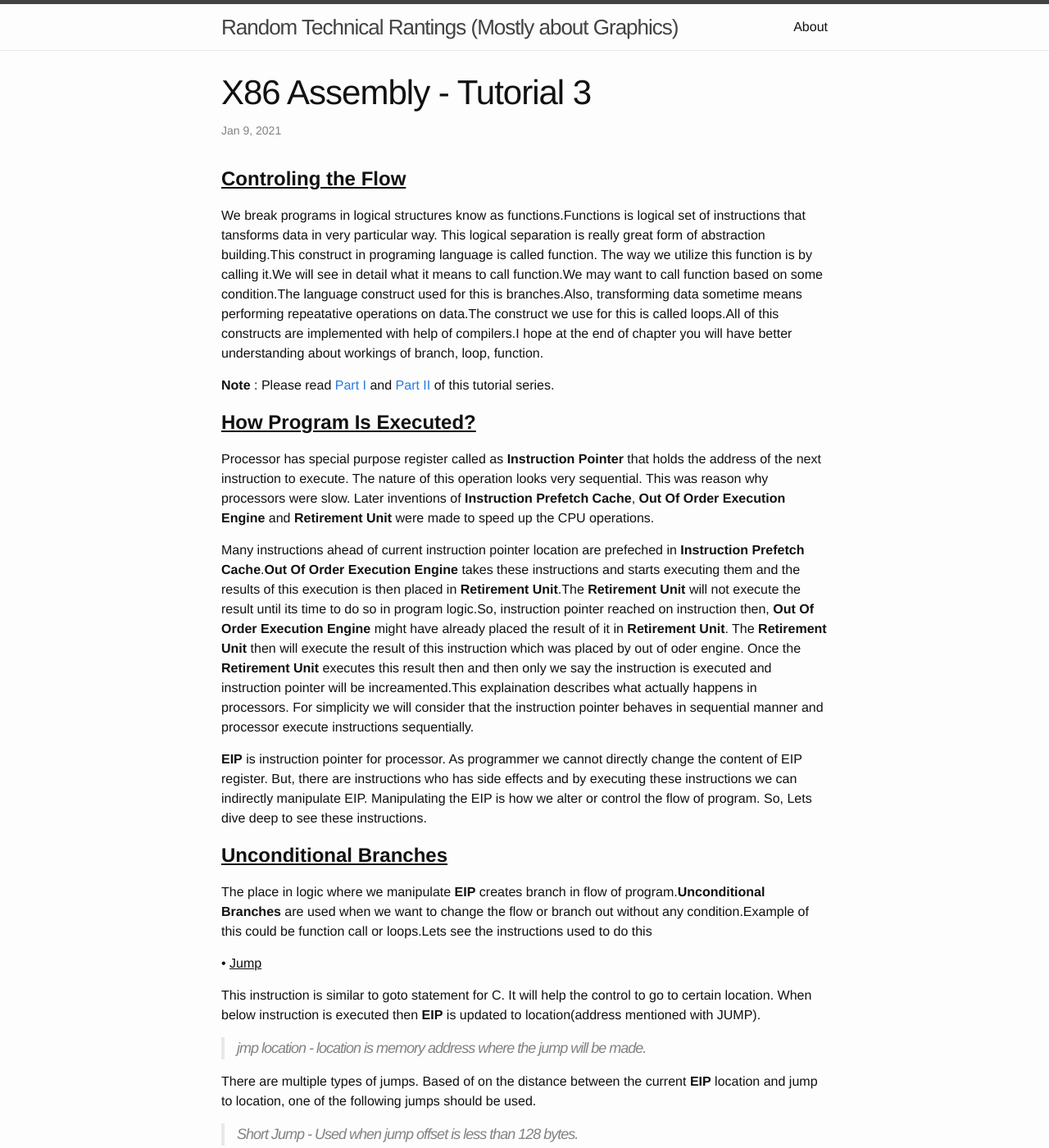
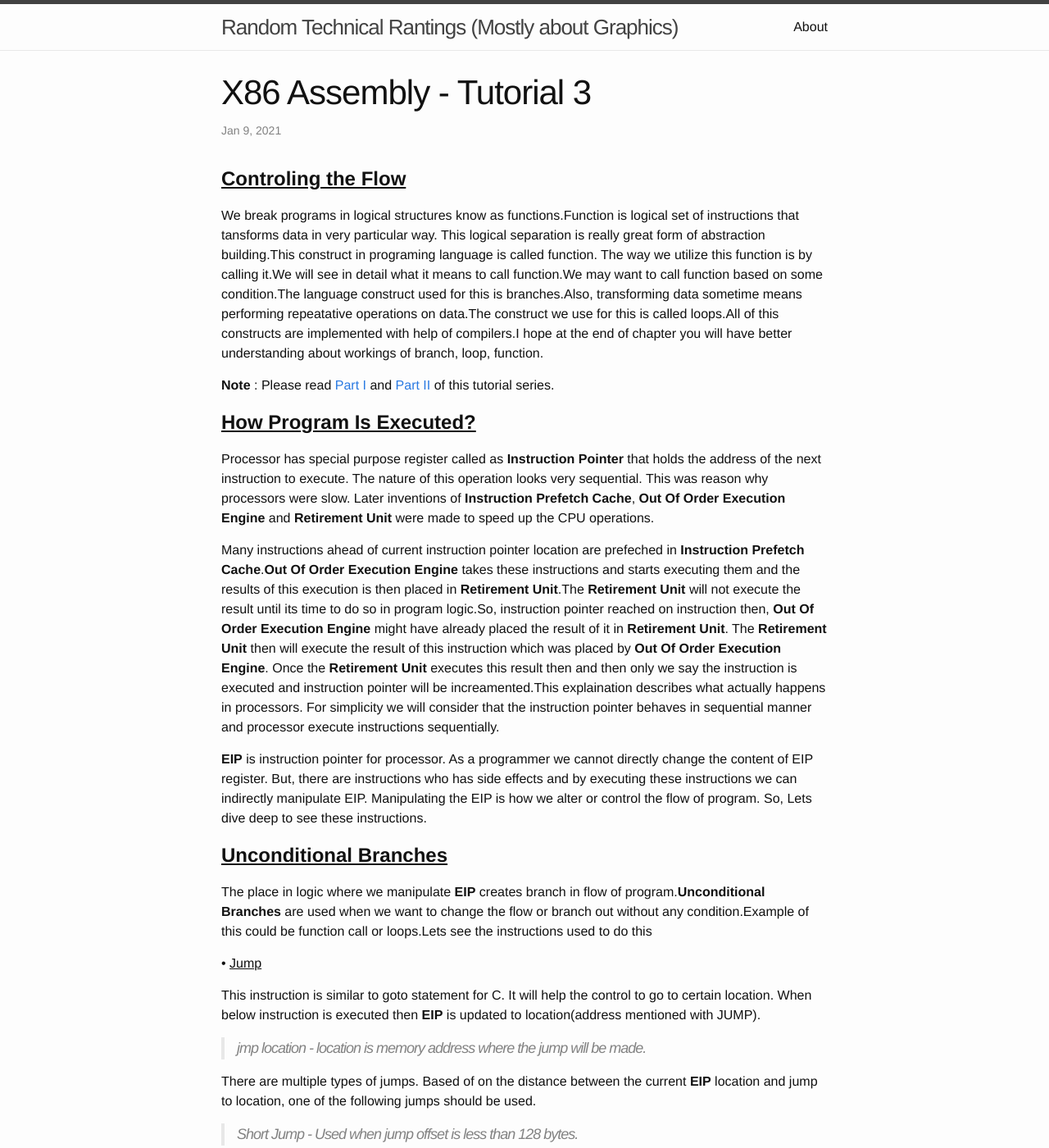
Before and after one commit to PixelClear/PixelClear.github.io, a Jekyll site: the page built from _posts/2021-01-31-x86-Assembly-tutorial-part3.markdown, in a window 1280 px wide and 1400 px high. Shown: the whole window at 82% size. Built offline with Jekyll 4.4.1, drawn with Linux system fonts in a browser that asks for light colours.

Commit message:
Part III formating

```diff
--- a/_posts/2021-01-31-x86-Assembly-tutorial-part3.markdown
+++ b/_posts/2021-01-31-x86-Assembly-tutorial-part3.markdown
@@ -8,7 +8,7 @@ categories: technical post
 <ins>**Controling the Flow**</ins>
 =====================================================================================================================================
 
-We break programs in logical structures know as functions.Functions is logical set of instructions that tansforms data in very particular way.
+We break programs in logical structures know as functions.Function is logical set of instructions that tansforms data in very particular way.
 This logical separation is really great form of abstraction building.This construct in programing language is called function. The way we utilize
 this function is by calling it.We will see in detail what it means to call function.We may want to call function based on some condition.The
 language construct used for this is branches.Also, transforming data sometime means performing repeatative operations on data.The construct we
@@ -27,11 +27,11 @@ looks very sequential. This was reason why processors were slow. Later invention
 Many instructions ahead of current instruction pointer location are prefeched in **Instruction Prefetch Cache**.**Out Of Order Execution Engine** takes these instructions
 and starts executing them and the results of this execution is then placed in **Retirement Unit**.The **Retirement Unit** will not execute the result until its time to
 do so in program logic.So, instruction pointer reached on instruction then, **Out Of Order Execution Engine** might have already placed the result of it in **Retirement Unit**.
-The **Retirement Unit** then will execute the result of this instruction which was placed by out of oder engine. Once the **Retirement Unit** executes this result then
+The **Retirement Unit** then will execute the result of this instruction which was placed by **Out Of Order Execution Engine**. Once the **Retirement Unit** executes this result then
 and then only we say the instruction is executed and instruction pointer will be increamented.This explaination describes what actually happens in processors.
 For simplicity we will consider that the instruction pointer behaves in sequential manner and processor execute instructions sequentially.
 
-**EIP** is instruction pointer for processor. As programmer we cannot directly change the content of EIP register. But, there are instructions who has side
+**EIP** is instruction pointer for processor. As a programmer we cannot directly change the content of EIP register. But, there are instructions who has side
 effects and by executing these instructions we can indirectly manipulate EIP. Manipulating the EIP is how we alter or control the flow of program.
 So, Lets dive deep to see these instructions.
 
```
